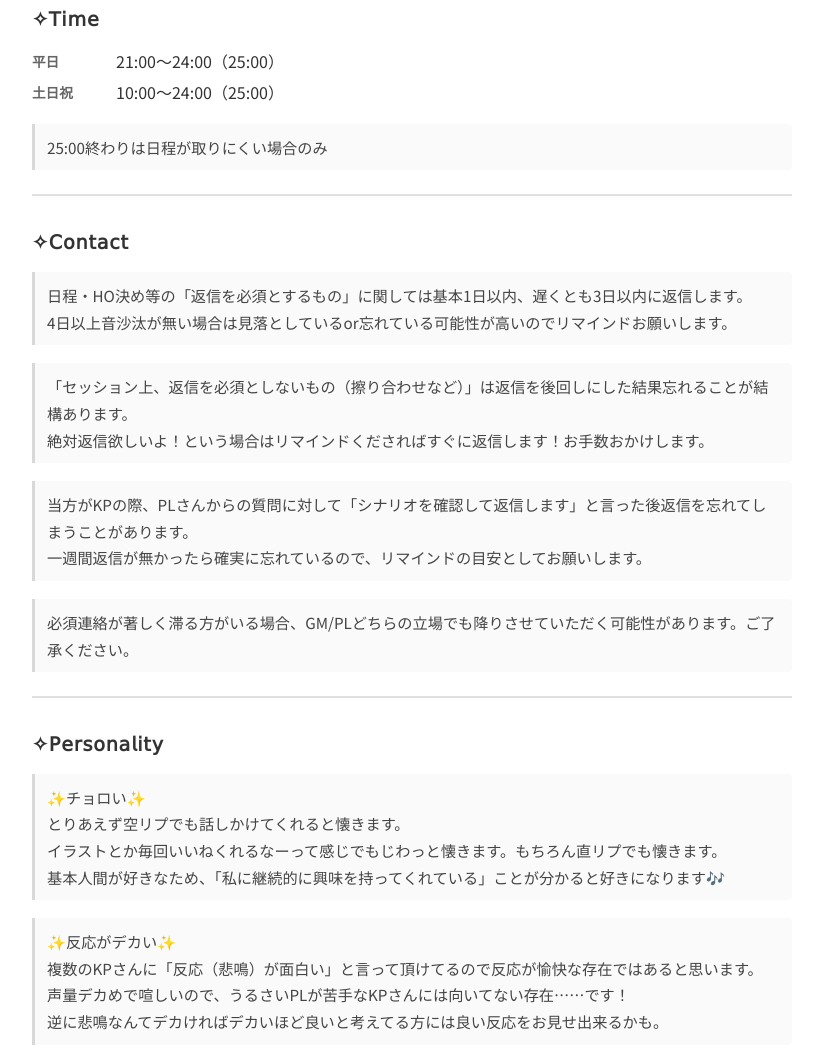
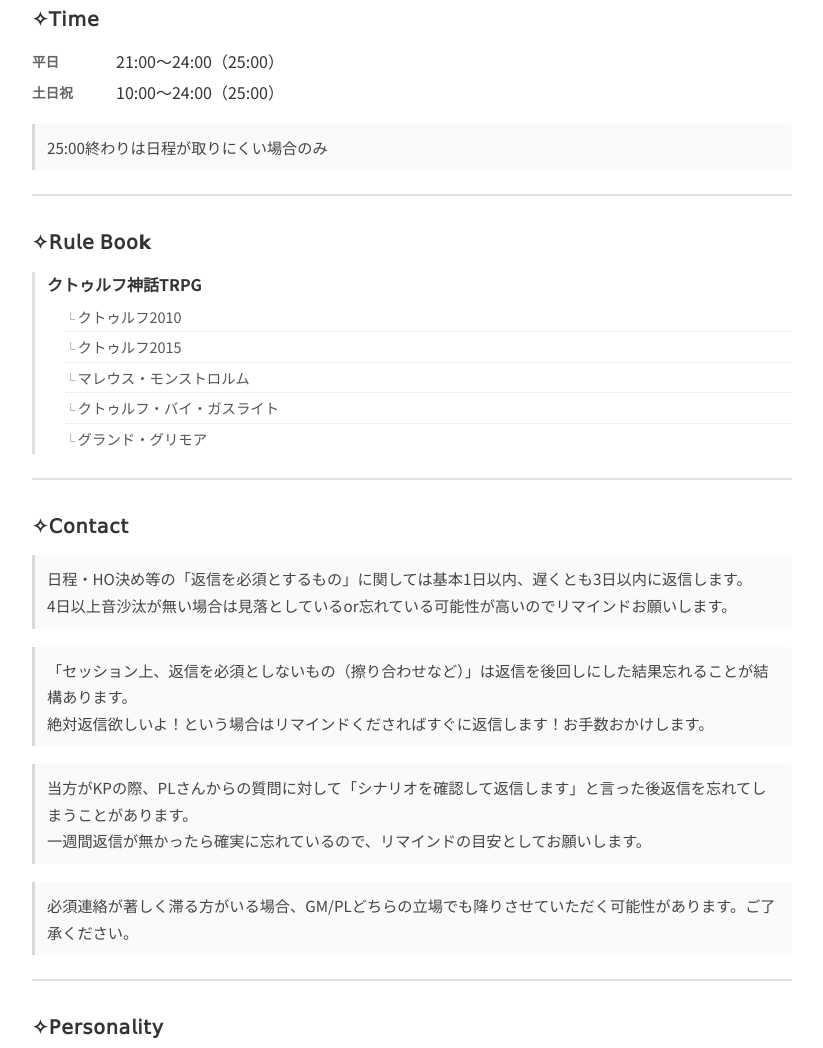
Before and after one commit to raindex9630/trpg-profile, a plain HTML site: page trpg-profile/index.html in a window 1280 px wide. Shown: the part 600-1648 px from the top of the page, without its empty margins (228-1051 px from the left). Drawn offline with Linux system fonts and the light colour scheme.

Commit message:
ルルブ追加

```diff
--- a/trpg-profile/app_v2.js
+++ b/trpg-profile/app_v2.js
@@ -221,6 +221,26 @@
                         ${p.time.note ? `<p class="profile-note">${p.time.note}</p>` : ''}
                     </div>
                 </div>
+
+                <!-- Rule Book -->
+                ${p.rulebooks && p.rulebooks.length > 0 ? `
+                <div class="profile-item">
+                    <h3 class="subsection-title profile-section-title">✧𝖱𝗎𝗅𝖾 𝖡𝗈𝗈𝗸</h3>
+                    <div class="profile-section-body">
+                        <div class="rulebook-list">
+                            ${p.rulebooks.map(rb => `
+                            <div class="rulebook-system">
+                                <div class="rulebook-core">${rb.core}</div>
+                                ${rb.supplements && rb.supplements.length > 0 ? `
+                                <ul class="rulebook-supplements">
+                                    ${rb.supplements.map(s => `<li class="rulebook-supplement">${s}</li>`).join('')}
+                                </ul>` : ''}
+                            </div>
+                            `).join('')}
+                        </div>
+                    </div>
+                </div>
+                ` : ''}
 
                 <!-- Contact -->
                 <div class="profile-item">
--- a/trpg-profile/data/profile.json
+++ b/trpg-profile/data/profile.json
@@ -39,5 +39,18 @@
         "「After the Rain」というユニットの大ファンです。\nライブ日程と卓日程が被った場合、ライブを優先しリスケをお願いすることがあります。\n理解が難しい方は同卓をお控えください。",
         "頻度：\nユニットライブ → 盆・年末年始の2回、高確率で土日の2Days\nソロライブ　　 → それぞれ年1〜2回あるか無いか/時期不規則。ツアーの場合関東のみ参加",
         "※2026年：既にライブ日程が確定済みのため、リスケの可能性無し"
+    ],
+    "rulebooks": [
+        {
+            "system": "クトゥルフ神話TRPG（第6版）",
+            "core": "クトゥルフ神話TRPG",
+            "supplements": [
+                "クトゥルフ2010",
+                "クトゥルフ2015",
+                "マレウス・モンストロルム",
+                "クトゥルフ・バイ・ガスライト",
+                "グランド・グリモア"
+            ]
+        }
     ]
 }
--- a/trpg-profile/style.css
+++ b/trpg-profile/style.css
@@ -223,6 +223,48 @@
 /* Profile Section */
 .profile-item {
     margin-bottom: 20px;
+}
+
+/* Rule Book Section */
+.rulebook-list {
+    display: flex;
+    flex-direction: column;
+    gap: 16px;
+}
+
+.rulebook-system {
+    border-left: 3px solid var(--border-color);
+    padding-left: 12px;
+}
+
+.rulebook-core {
+    font-weight: bold;
+    font-size: 1rem;
+    color: var(--text-color);
+    margin-bottom: 4px;
+}
+
+.rulebook-supplements {
+    list-style: none;
+    padding-left: 1.2em;
+    margin-top: 4px;
+}
+
+.rulebook-supplement {
+    font-size: 0.9rem;
+    color: #555;
+    padding: 3px 0;
+    border-bottom: 1px dotted var(--border-color);
+}
+
+.rulebook-supplement:last-child {
+    border-bottom: none;
+}
+
+.rulebook-supplement::before {
+    content: "└ ";
+    color: #aaa;
+    font-size: 0.85em;
 }
 
 .mine-item {
```
Also changed, not shown: 1 other file.
